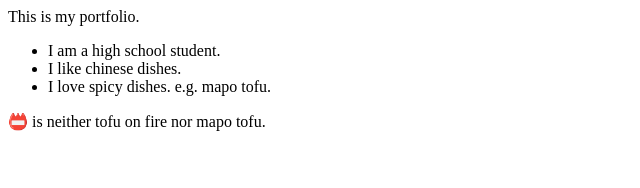
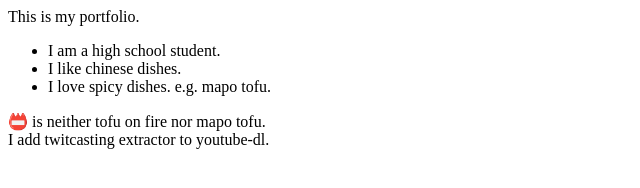
Before and after one commit to sichuan-pepper/portfolio, a plain HTML site: page index.html in a window 1280 px wide. Shown: the whole page, without its empty margins (0-640 px from the left). Drawn offline with Linux system fonts and the light colour scheme.

Commit message:
add explain about me.

```diff
--- a/index.html
+++ b/index.html
@@ -10,5 +10,8 @@
       <li>I love spicy dishes. e.g. mapo tofu.</li>
     </ul>
     📛 is neither tofu on fire nor mapo tofu.
+    <br>
+    I add twitcasting extractor to youtube-dl.
+    <br>
   </body>
 </html>
```
